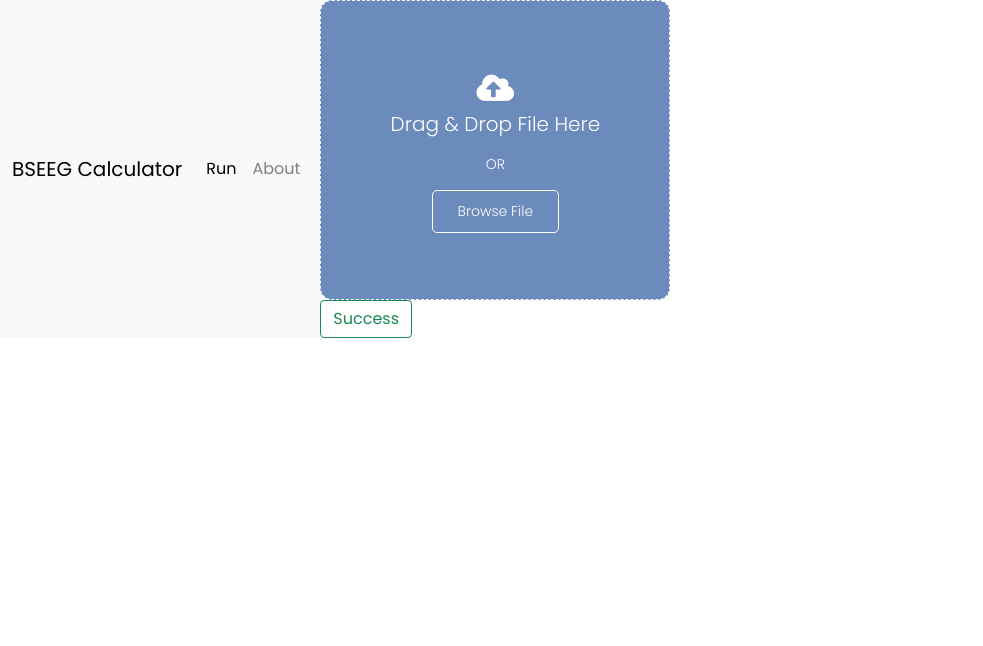
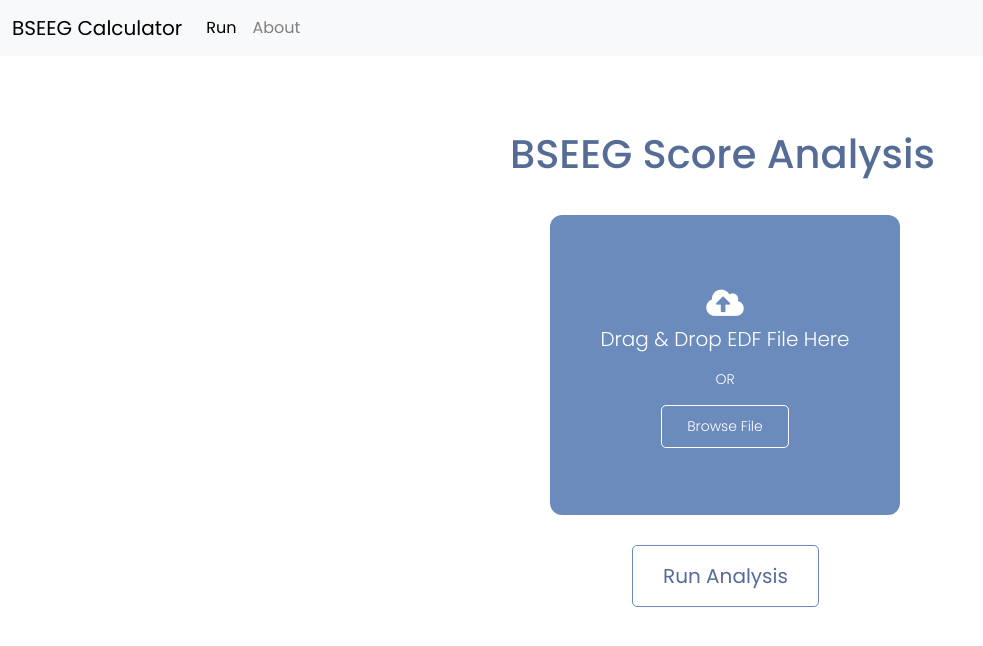
Before and after one commit to JoelForman/BSEEG-Refactor, a Flask app: page / in a window 1280 px wide; the page is wider, and only the part inside the window is pictured. Shown: the top 646 px of that part, without its empty margins (0-983 px from the left). Run offline with Flask 2, Linux system fonts and the light colour scheme; some libraries are stand-ins or nearby versions.

Commit message:
Working static frontend for first page index.html

```diff
--- a/templates/index.html
+++ b/templates/index.html
@@ -15,7 +15,6 @@
         display: flex;
     }
     .drag-image{
-        border: 1px dashed #fff;
         background-color: #6c8bbd;
         height: 300px;
         width: 350px;
@@ -25,6 +24,9 @@
         align-items: center;
         justify-content: center;
         flex-direction: column;
+        position: absolute;
+        top: 215px;
+        left: 550px;
     }
     .drag-image.active{
         border: 2px solid #fff;
@@ -84,6 +86,35 @@
     .navbar-brand:hover{
         color: black;
     }
+    .container-fluid {
+        margin-right: auto;
+        margin-left: auto;
+        max-width: 100%;
+        min-width: 1440px;
+    }
+    .app-title{
+        font-size: 20px;
+        font-weight: 300;
+        color: #556D96;
+        position: absolute;
+        top: 130px;
+        left: 510px;
+    }
+    .btn.btn-outline-success{
+        position: absolute;
+        top: 545px;
+        left: 632px;
+        font-size: 20px;
+        padding: 15px 30px;
+        border-radius: 5px;
+        color: #556D96;
+        border:1px solid #6c8bbd;
+    }
+    .btn.btn-outline-success:hover{
+        background-color:#6c8bbd;
+        color:white;
+        border:1px solid #6c8bbd;
+    }
 </style>
 <link href="https://use.fontawesome.com/releases/v5.7.2/css/all.css" rel="stylesheet">
 <link href="https://cdn.jsdelivr.net/npm/bootstrap@5.0.2/dist/css/bootstrap.min.css" rel="stylesheet" integrity="sha384-EVSTQN3/azprG1Anm3QDgpJLIm9Nao0Yz1ztcQTwFspd3yD65VohhpuuCOmLASjC" crossorigin="anonymous">
@@ -119,7 +150,7 @@
 
     dropArea.addEventListener("dragleave", ()=>{
         dropArea.classList.remove("active");
-        dragText.textContent = "Drag & Drop to Upload File";
+        dragText.textContent = "Drag & Drop EDF File Here";
     });
 
     dropArea.addEventListener("drop", (event)=>{
@@ -178,13 +209,16 @@
 
 {% block content %}
 <main>
+    <div class="app-title">
+        <h1>BSEEG Score Analysis</h1>
+    </div>
     <div class="drag-image">
         <div class="icon"><i class="fas fa-cloud-upload-alt"></i></div>
-    <h6>Drag & Drop File Here</h6>
+        <h6>Drag & Drop EDF File Here</h6>
         <span>OR</span>
         <button>Browse File</button>
         <input type="file" hidden>
     </div>
-<button type="button" class="btn btn-outline-success">Success</button>
+    <button type="button" class="btn btn-outline-success">Run Analysis</button>
 </main>
 {% endblock %}
```
Lines whose indentation alone changed are shown as unchanged.
